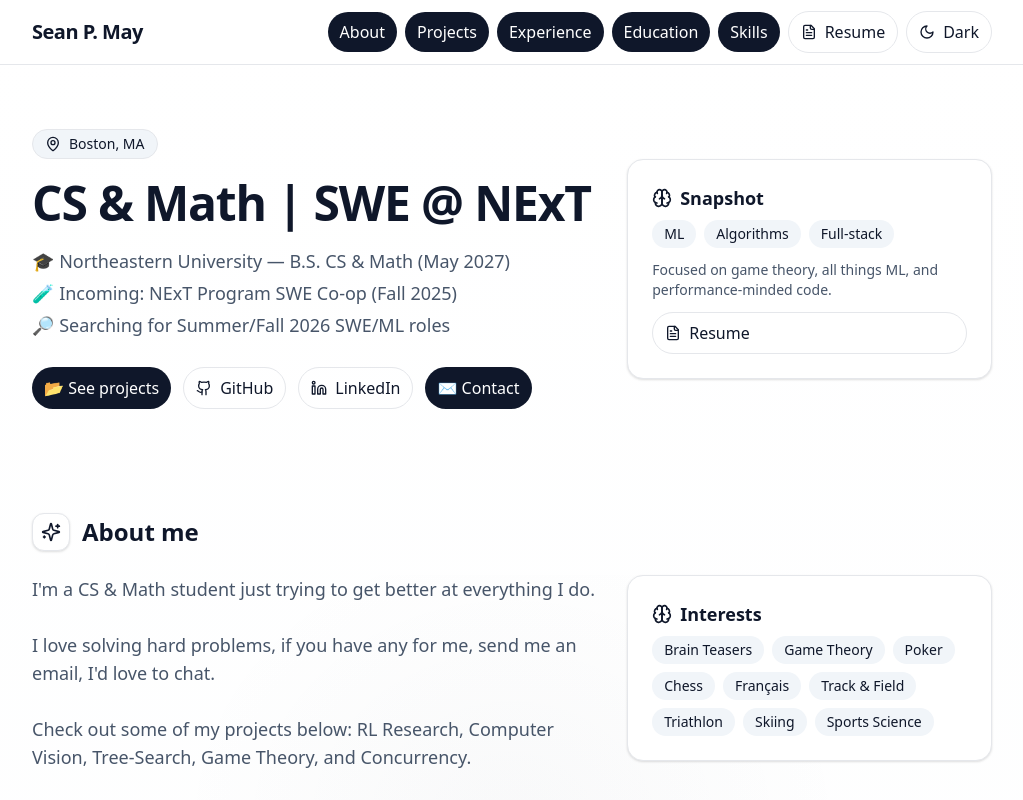
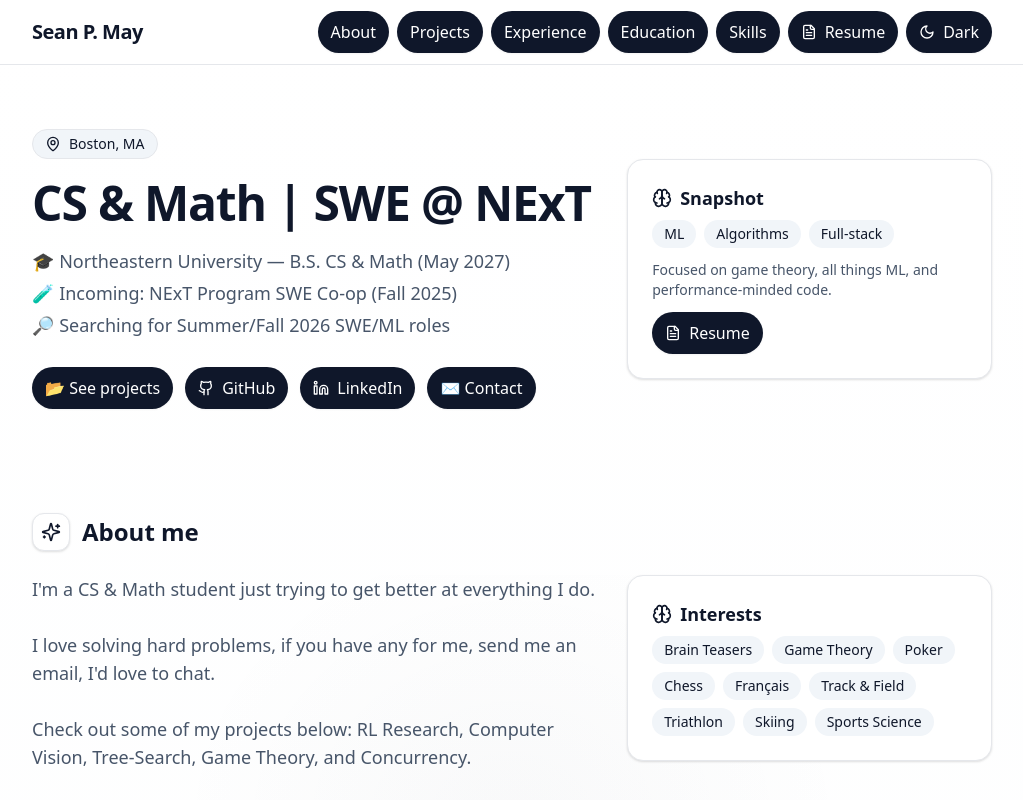
Before and after one commit to seanpatrickmay/seanpatrickmay.github.io, a Next.js app: page / in a window 1280 px wide. Shown: the top 800 px of the page, without its empty margins (128-1151 px from the left). Built offline with nearby package versions, Linux system fonts and the light colour scheme.

Commit message:
Standardize button styling

```diff
--- a/components/Header.jsx
+++ b/components/Header.jsx
@@ -13,7 +13,7 @@ export default function Header({ links }) {
               key={id}
               href={`#${id}`}
               variant="solid"
-              className="capitalize hover:bg-slate-100 dark:hover:bg-slate-800"
+              className="capitalize"
             >
               {id}
             </PillLink>
--- a/components/ThemeToggle.jsx
+++ b/components/ThemeToggle.jsx
@@ -6,7 +6,7 @@ export default function ThemeToggle() {
   if (!mounted) return null;
   return (
     <button onClick={toggle} aria-label="Toggle theme"
-      className="pill-outline flex items-center gap-2">
+      className="pill-accent">
       {dark ? <Sun className="w-4 h-4" /> : <Moon className="w-4 h-4" />}
       <span className="hidden sm:inline">{dark ? "Light" : "Dark"}</span>
     </button>
--- a/components/ui/PillLink.jsx
+++ b/components/ui/PillLink.jsx
@@ -1,9 +1,10 @@
 export default function PillLink({ href, children, icon: Icon, variant = 'outline', external = false, className = '' }) {
-  const base =
-    variant === 'solid'
-      ? 'pill bg-slate-900 text-white dark:bg-white dark:text-slate-900'
-      : 'pill-outline';
-  const classes = `${base} flex items-center gap-2 ${className}`.trim();
+  const variantClass =
+    ({
+      solid: 'pill-accent',
+      outline: 'pill-accent',
+    }[variant]) ?? 'pill-accent';
+  const classes = `${variantClass} ${className}`.trim();
   return (
     <a
       href={href}
--- a/styles/globals.css
+++ b/styles/globals.css
@@ -15,7 +15,13 @@ body { @apply bg-gradient-to-b from-white to-slate-50 text-slate-900; }
 .card { box-shadow: 0 1px 3px rgba(0,0,0,.08), 0 1px 2px rgba(0,0,0,.06); }
 .badge { @apply inline-flex items-center px-3 py-1 rounded-full text-sm bg-slate-100; }
 .pill { @apply px-3 py-2 rounded-full; }
-.pill-outline { @apply pill border hover:bg-white dark:hover:bg-slate-800; }
+.pill-accent {
+  @apply pill inline-flex items-center gap-2 font-medium border border-transparent shadow-sm transition-colors;
+  @apply bg-slate-900 text-white hover:bg-slate-700;
+  @apply dark:bg-white dark:text-slate-900 dark:hover:bg-slate-200;
+  @apply focus-visible:outline focus-visible:outline-2 focus-visible:outline-offset-2 focus-visible:outline-slate-400;
+  @apply dark:focus-visible:outline-white/70;
+}
 .section-container { @apply max-w-5xl mx-auto px-4 sm:px-6 lg:px-8; }
 
 /* Hide scrollbars but allow scrolling */
```
